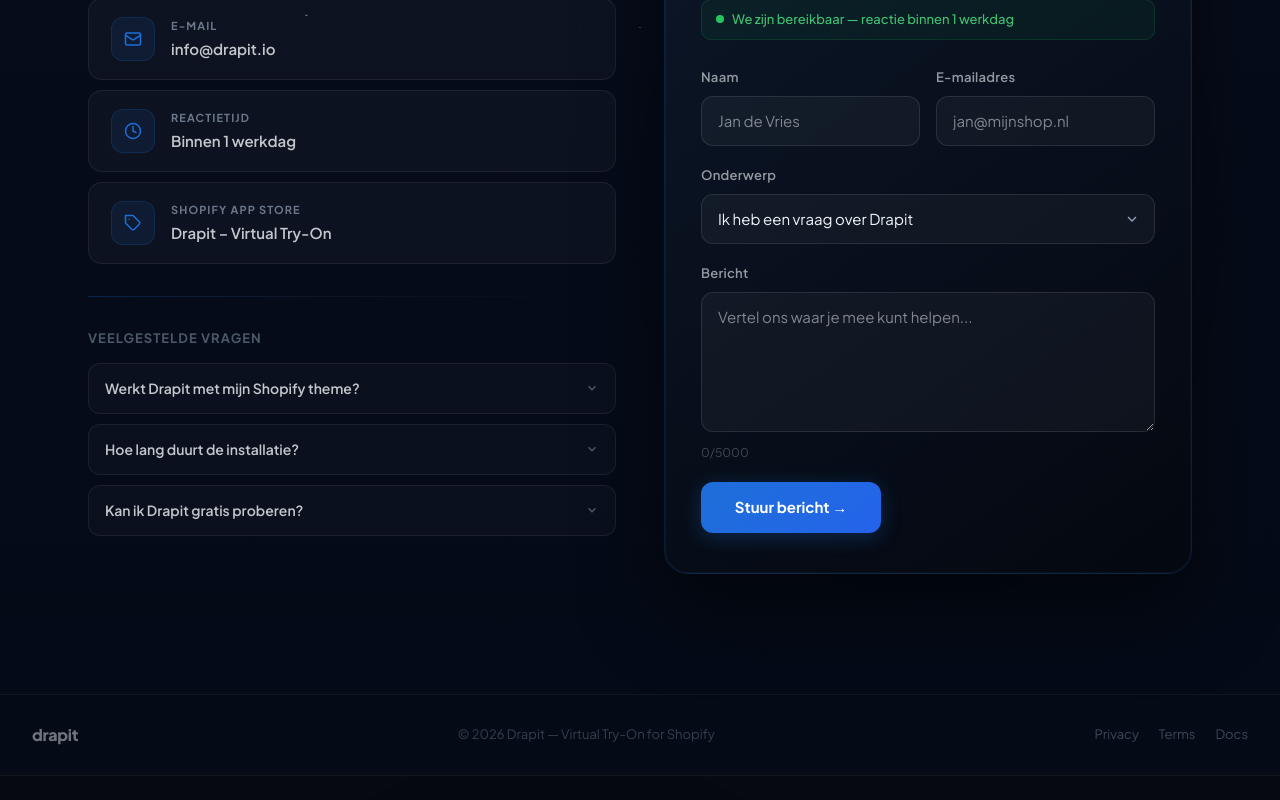
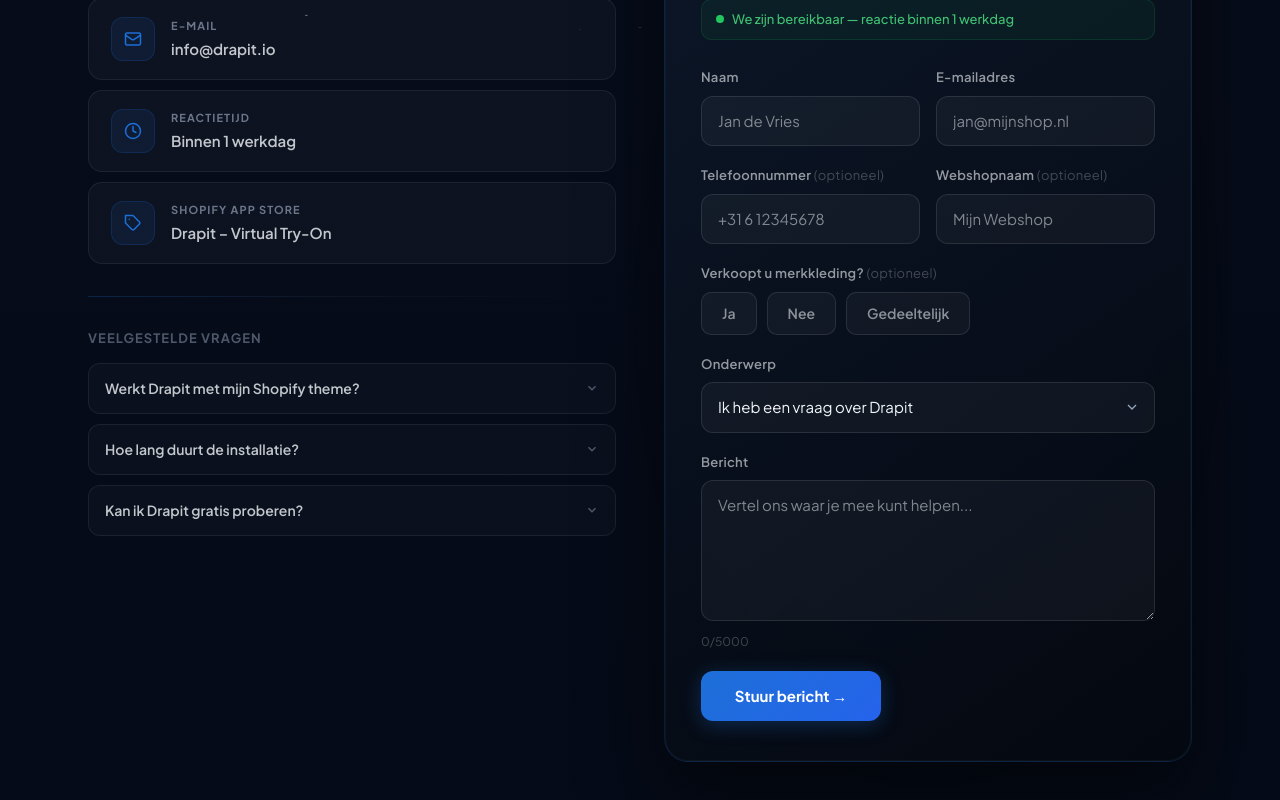
Before and after one commit to Michaeljayden/Drapit, a Next.js app: page /contact in a window 1280 px wide. Shown: the part 764-1564 px from the top of the page. Built offline with nearby package versions, Linux system fonts and the light colour scheme.

Commit message:
contacformulier
contactformulier

```diff
--- a/app/(marketing)/page.tsx
+++ b/app/(marketing)/page.tsx
@@ -630,6 +630,7 @@
                                 <a key={label} href={href} className="d-nav-link">{label}</a>
                             ))}
                             <Link href="/shopify" className="d-nav-link">Shopify</Link>
+                            <Link href="/contact" className="d-nav-link">Contact</Link>
                             <Link href="/dashboard/login" style={{ marginLeft: 8, padding: '9px 18px', fontSize: 14, fontWeight: 600, color: 'rgba(241,245,249,0.75)', fontFamily: 'Plus Jakarta Sans, sans-serif', background: 'rgba(255,255,255,0.05)', border: '1px solid rgba(255,255,255,0.1)', borderRadius: 10, textDecoration: 'none', transition: 'all 0.2s' }}
                                 onMouseEnter={(e) => { e.currentTarget.style.color = '#F1F5F9'; e.currentTarget.style.borderColor = 'rgba(29,111,216,0.4)'; }}
                                 onMouseLeave={(e) => { e.currentTarget.style.color = 'rgba(241,245,249,0.75)'; e.currentTarget.style.borderColor = 'rgba(255,255,255,0.1)'; }}
--- a/app/api/contact/route.ts
+++ b/app/api/contact/route.ts
@@ -10,6 +10,9 @@
 const contactSchema = z.object({
     name: z.string().min(1, 'Naam is verplicht').max(100),
     email: z.string().email('Ongeldig e-mailadres'),
+    phone: z.string().max(30).optional().default(''),
+    webshopName: z.string().max(200).optional().default(''),
+    brandClothing: z.string().max(50).optional().default(''),
     subject: z.string().min(1, 'Onderwerp is verplicht').max(200),
     message: z.string().min(10, 'Bericht moet minimaal 10 tekens bevatten').max(5000),
 });
@@ -62,11 +65,14 @@
         );
     }
 
-    const { name, email, subject, message } = result.data;
+    const { name, email, phone, webshopName, brandClothing, subject, message } = result.data;
 
     const sent = await sendContactEmail({
         fromName: name,
         fromEmail: email,
+        phone: phone || undefined,
+        webshopName: webshopName || undefined,
+        brandClothing: brandClothing || undefined,
         subject,
         message,
     });
--- a/components/ContactForm.tsx
+++ b/components/ContactForm.tsx
@@ -7,11 +7,14 @@
    Verstuurt via POST /api/contact → EmailJS → info@drapit.io
 ───────────────────────────────────────────────────────────────────────────── */
 
-type Field = 'name' | 'email' | 'subject' | 'message';
+type Field = 'name' | 'email' | 'phone' | 'webshopName' | 'brandClothing' | 'subject' | 'message';
 
 interface FormState {
     name: string;
     email: string;
+    phone: string;
+    webshopName: string;
+    brandClothing: string;
     subject: string;
     message: string;
 }
@@ -28,6 +31,9 @@
     const [form, setForm] = useState<FormState>({
         name: '',
         email: '',
+        phone: '',
+        webshopName: '',
+        brandClothing: '',
         subject: SUBJECTS[0],
         message: '',
     });
@@ -64,7 +70,7 @@
 
             if (res.ok) {
                 setStatus('success');
-                setForm({ name: '', email: '', subject: SUBJECTS[0], message: '' });
+                setForm({ name: '', email: '', phone: '', webshopName: '', brandClothing: '', subject: SUBJECTS[0], message: '' });
             } else {
                 setStatus('error');
             }
@@ -165,6 +171,68 @@
                         onBlur={e => { e.target.style.borderColor = errors.email ? '#F87171' : 'rgba(255,255,255,0.10)'; e.target.style.background = 'rgba(255,255,255,0.04)'; }}
                     />
                     {errors.email && <p style={errorStyle}>{errors.email}</p>}
+                </div>
+            </div>
+
+            {/* Phone + Webshop name — two columns */}
+            <div style={{ display: 'grid', gridTemplateColumns: 'repeat(auto-fit, minmax(200px, 1fr))', gap: 16 }}>
+                {/* Phone */}
+                <div>
+                    <label style={labelStyle}>Telefoonnummer <span style={{ color: 'rgba(241,245,249,0.25)', fontWeight: 400 }}>(optioneel)</span></label>
+                    <input
+                        type="tel"
+                        value={form.phone}
+                        onChange={e => update('phone', e.target.value)}
+                        placeholder="+31 6 12345678"
+                        style={inputStyle}
+                        onFocus={e => { e.target.style.borderColor = 'rgba(29,111,216,0.6)'; e.target.style.background = 'rgba(255,255,255,0.06)'; }}
+                        onBlur={e => { e.target.style.borderColor = 'rgba(255,255,255,0.10)'; e.target.style.background = 'rgba(255,255,255,0.04)'; }}
+                    />
+                </div>
+
+                {/* Webshop name */}
+                <div>
+                    <label style={labelStyle}>Webshopnaam <span style={{ color: 'rgba(241,245,249,0.25)', fontWeight: 400 }}>(optioneel)</span></label>
+                    <input
+                        type="text"
+                        value={form.webshopName}
+                        onChange={e => update('webshopName', e.target.value)}
+                        placeholder="Mijn Webshop"
+                        style={inputStyle}
+                        onFocus={e => { e.target.style.borderColor = 'rgba(29,111,216,0.6)'; e.target.style.background = 'rgba(255,255,255,0.06)'; }}
+                        onBlur={e => { e.target.style.borderColor = 'rgba(255,255,255,0.10)'; e.target.style.background = 'rgba(255,255,255,0.04)'; }}
+                    />
+                </div>
+            </div>
+
+            {/* Brand clothing */}
+            <div>
+                <label style={labelStyle}>Verkoopt u merkkleding? <span style={{ color: 'rgba(241,245,249,0.25)', fontWeight: 400 }}>(optioneel)</span></label>
+                <div style={{ display: 'flex', gap: 10, flexWrap: 'wrap' }}>
+                    {['Ja', 'Nee', 'Gedeeltelijk'].map(option => (
+                        <button
+                            key={option}
+                            type="button"
+                            onClick={() => update('brandClothing', form.brandClothing === option ? '' : option)}
+                            style={{
+                                padding: '10px 20px',
+                                fontSize: 14,
+                                fontWeight: 600,
+                                fontFamily: 'Plus Jakarta Sans, sans-serif',
+                                color: form.brandClothing === option ? '#FFFFFF' : 'rgba(241,245,249,0.55)',
+                                background: form.brandClothing === option
+                                    ? 'linear-gradient(135deg, #1D6FD8, #2563EB)'
+                                    : 'rgba(255,255,255,0.04)',
+                                border: `1px solid ${form.brandClothing === option ? 'rgba(29,111,216,0.6)' : 'rgba(255,255,255,0.10)'}`,
+                                borderRadius: 10,
+                                cursor: 'pointer',
+                                transition: 'all 0.2s ease',
+                                boxShadow: form.brandClothing === option ? '0 4px 16px rgba(29,111,216,0.30)' : 'none',
+                            }}
+                        >
+                            {option}
+                        </button>
+                    ))}
                 </div>
             </div>
 
--- a/lib/email.ts
+++ b/lib/email.ts
@@ -144,6 +144,9 @@
 export async function sendContactEmail(params: {
     fromName: string;
     fromEmail: string;
+    phone?: string;
+    webshopName?: string;
+    brandClothing?: string;
     subject: string;
     message: string;
 }): Promise<boolean> {
@@ -153,6 +156,9 @@
         to_email: 'info@drapit.io',
         from_name: params.fromName,
         from_email: params.fromEmail,
+        phone: params.phone || 'Niet opgegeven',
+        webshop_name: params.webshopName || 'Niet opgegeven',
+        brand_clothing: params.brandClothing || 'Niet opgegeven',
         subject: params.subject,
         message: params.message,
         reply_to: params.fromEmail,
```
